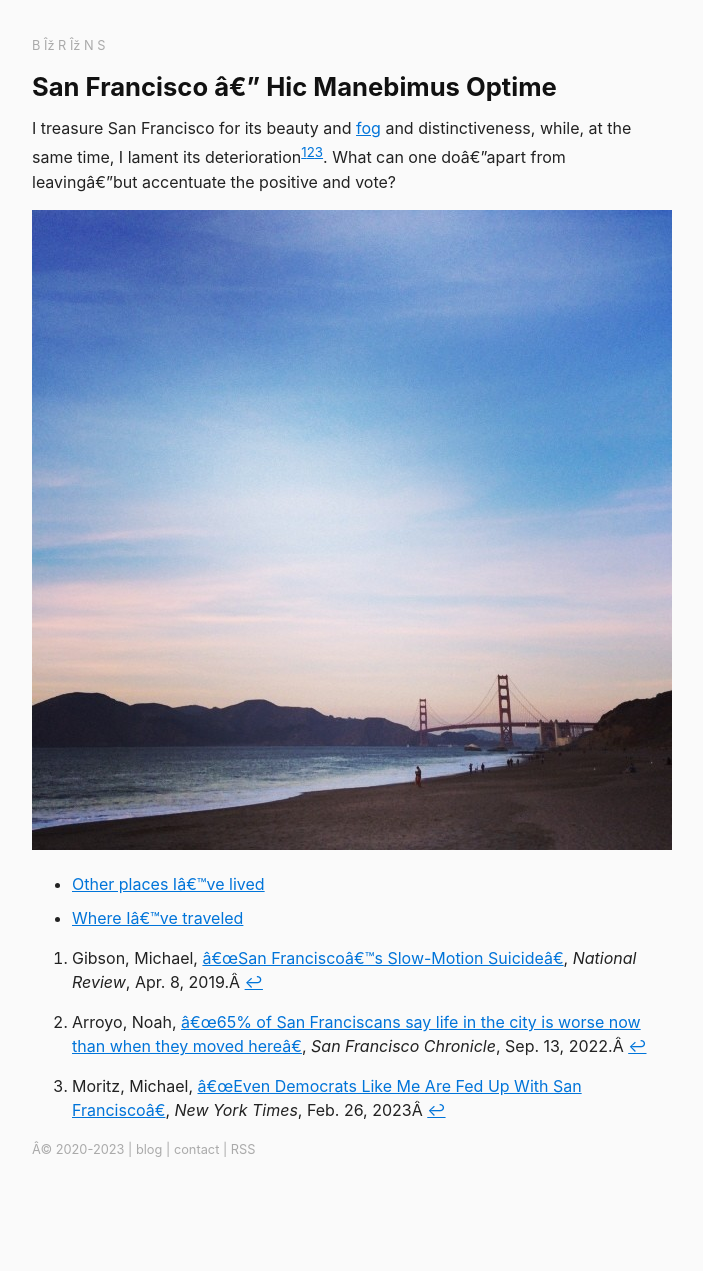
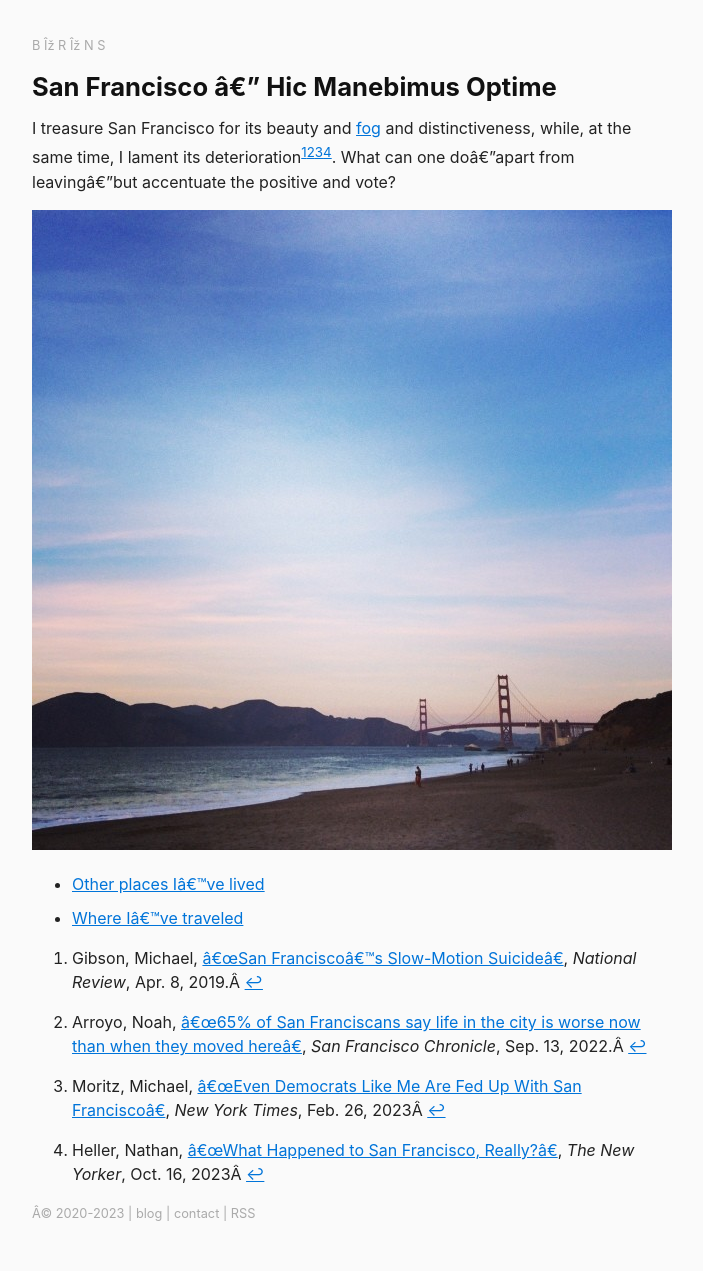
Before and after one commit to berensp/berensp.github.io, a Jekyll site: the page built from pages/places/sf.md, in a window 1280 px wide. Shown: the whole page, without its empty margins (288-991 px from the left). Built offline with Jekyll 4.4.1, drawn with Linux system fonts in a browser that asks for light colours; a script that is not in the unit is left out; before the commit the page ends 1207 px from its top, so only the background shows below that; some of the changed lines change nothing that is shown.

Commit message:
Update sf.md

```diff
--- a/pages/places/sf.md
+++ b/pages/places/sf.md
@@ -5,7 +5,7 @@ permalink: /sf/
 ogimage: ggb.baker.jpg
 description: Hic mansi optime
 ---
-I treasure San Francisco for its beauty and <a href="/fog">fog</a> and distinctiveness, while, at the same time, I lament its deterioration[^1][^2][^3]. What can one do—apart from leaving—but accentuate the positive and vote?
+I treasure San Francisco for its beauty and <a href="/fog">fog</a> and distinctiveness, while, at the same time, I lament its deterioration[^1][^2][^3][^4]. What can one do—apart from leaving—but accentuate the positive and vote?
 
 [^1]: Gibson, Michael, <a href="https://www.nationalreview.com/2019/04/san-francisco-decline-failed-government-policies/" target="_blank">"San Francisco’s Slow-Motion Suicide"</a>, *National Review*, Apr. 8, 2019.
 
@@ -13,6 +13,8 @@ I treasure San Francisco for its beauty and <a href="/fog">fog</a> and distincti
 
 [^3]: Moritz, Michael, <a href="https://www.nytimes.com/2023/02/26/opinion/san-francisco-democrats-board-of-supervisors.html" target="_blank">"Even Democrats Like Me Are Fed Up With San Francisco"</a>, *New York Times*, Feb. 26, 2023
 
+[^4]: Heller, Nathan, <a href="https://www.newyorker.com/magazine/2023/10/23/what-happened-to-san-francisco-really" target="_blank">"What Happened to San Francisco, Really?"</a>, *The New Yorker*, Oct. 16, 2023
+
 ![Golden Gate Bridge from Baker Beach](/assets/og/ggb.baker.jpg)
 
 - [Other places I've lived](/abodes/)
```
